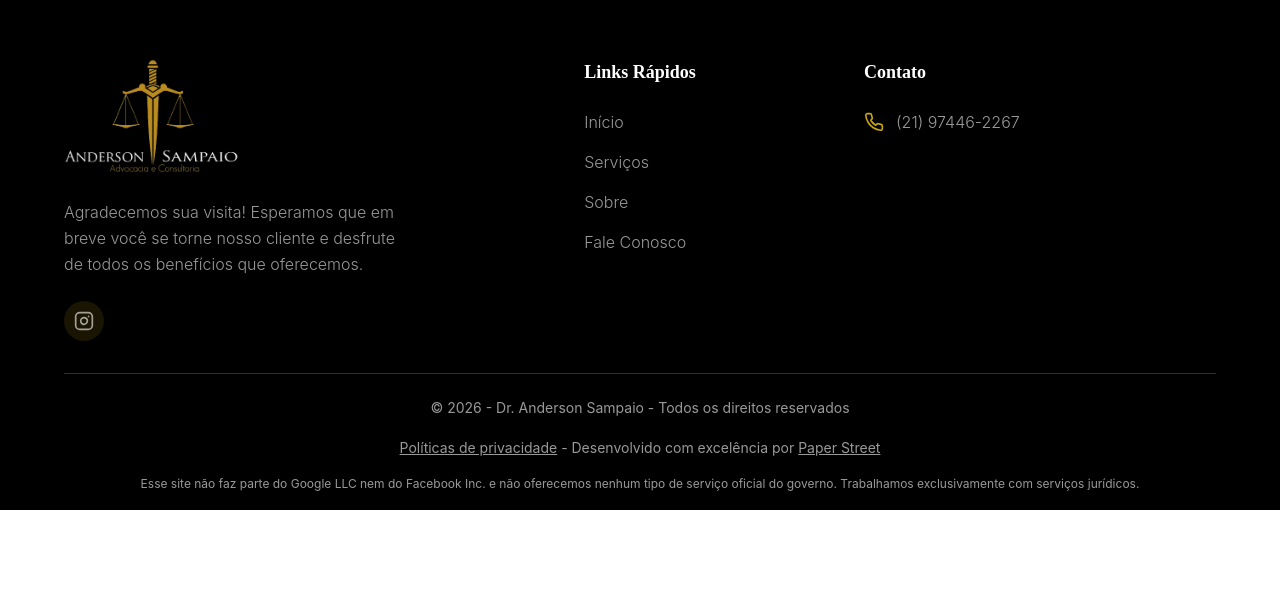
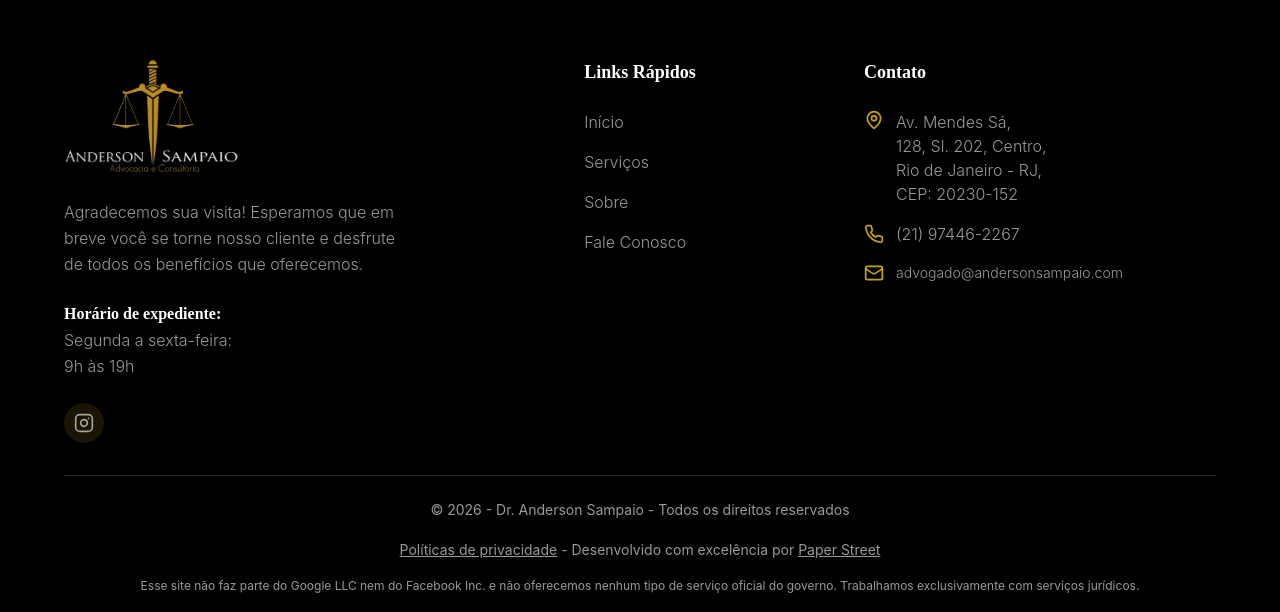
Before and after one commit to Paper-Street-Softwares/SOP-Anderson, a React (Vite) app: page /about in a window 1280 px wide. Shown: the part 1185-1797 px from the top of the page. Before the commit the page ends 1695 px from the top, so only its background shows below. Built offline with nearby package versions, Linux system fonts and the light colour scheme.

Commit message:
fix: Footer

```diff
--- a/src/pages/AboutRoute.jsx
+++ b/src/pages/AboutRoute.jsx
@@ -12,7 +12,12 @@ function AboutRoute({ colorMode }) {
         <NavbarNovaTemplate colorMode="dark" />
         <div className="h-24 tablet1:h-32 " />
         <AboutNovoTemplate colorMode="dark" />
-        <FooterNovoTemplate colorMode="dark" />
+        <FooterNovoTemplate
+          colorMode="dark"
+          expediente={true}
+          adress={true}
+          emailSecond={true}
+        />
       </ColorModeProvider>
     </div>
   )
--- a/src/pages/CtaRoute.jsx
+++ b/src/pages/CtaRoute.jsx
@@ -12,7 +12,12 @@ function CtaRoute({ colorMode }) {
         <NavbarNovaTemplate colorMode="dark" />
         <div className="h-24 tablet1:h-32 " />
         <CtaNovoTemplate colorMode="dark" />
-        <FooterNovoTemplate colorMode="dark" />
+        <FooterNovoTemplate
+          colorMode="dark"
+          expediente={true}
+          adress={true}
+          emailSecond={true}
+        />
       </ColorModeProvider>
     </div>
   )
--- a/src/pages/FeaturesRoute.jsx
+++ b/src/pages/FeaturesRoute.jsx
@@ -12,7 +12,12 @@ function FeaturesRoute({ colorMode }) {
         <NavbarNovaTemplate colorMode="dark" />
         <div className="h-24 tablet1:h-32 " />
         <FeaturesNovaTemplate colorMode="dark" />
-        <FooterNovoTemplate colorMode="dark" />
+        <FooterNovoTemplate
+          colorMode="dark"
+          expediente={true}
+          adress={true}
+          emailSecond={true}
+        />
       </ColorModeProvider>
     </div>
   )
```
